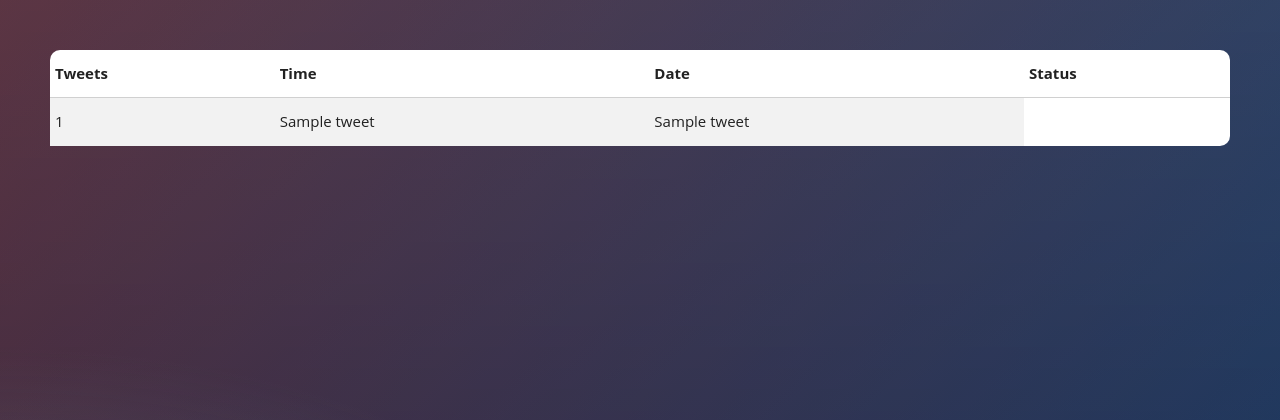
After one commit to TwitrTraffic/Backend, a Flask app: template templates/showRouteStatus.html in a window 1280 px wide. The commit adds this page. Shown: the top 420 px of the page. Run offline with Flask 2, Linux system fonts and the light colour scheme; the template is opened without the code that fills it: most values are stand-ins (such as "Sample title", 1, 10 or a date in 2020); some libraries are stand-ins or nearby versions.

Commit message:
Added traffic status for traffic in route all time

```diff
--- a/classifier.py
+++ b/classifier.py
@@ -1 +1,40 @@
 from flask import jsonify,abort,g,flash
+from textblob.classifiers import NaiveBayesClassifier
+
+train = [
+		('Slow Moving traffic', 'neg'),
+		('Peak hour traffic', 'neg'),
+		('On going protest', 'neg'),
+		('Slow traffic', 'neg'),
+		('bus breakdown', 'neg'),
+		('expect traffic holdup', 'neg'),
+		('more rush', 'neg'),
+		('Traffic is restored', 'pos'),
+		('traffic cleared', 'pos'),
+		('Vehicles not allowed', 'neu'),
+		(' Routes to avoid', 'neu'),
+		('Traffic at', 'neu')
+	]
+
+
+cl = NaiveBayesClassifier(train)
+
+def classify(tweet):
+	print cl.classify(tweet)
+	return cl.classify(tweet)
+
+def getTweetsWithStatus(final):
+	finalWithStatus = []
+	for tweet in final:
+		inst = []
+		inst.append(tweet[0])
+		inst.append(tweet[1])
+		inst.append(tweet[2])
+		if classify(tweet[0])=="neg":
+			inst.append("Negative")
+		elif classify(tweet[0])=="pos":
+			inst.append("Positive")
+		elif classify(tweet[0])=="neu":
+			inst.append("Caution")
+		finalWithStatus.append(inst)
+	return finalWithStatus
--- a/helpers.py
+++ b/helpers.py
@@ -1,9 +1,7 @@
-import tweepy
+import tweepy,requests,sqlite3
 import json,pprint,re
 from flask import jsonify,abort,g,flash
-import sqlite3
 from contextlib import closing
-import requests
 from urllib2 import urlopen
 from keys import GoogleApiKey,twitter_consumer_key,twitter_consumer_secret,twitter_access_token,twitter_access_token_secret
 
--- a/main.py
+++ b/main.py
@@ -1,8 +1,8 @@
+import datetime,sqlite3
 from flask import Flask,flash,render_template,redirect,url_for,jsonify,make_response,request,abort,g,flash
 from helpers import *
-import datetime
-import sqlite3
 from contextlib import closing
+from classifier import getTweetsWithStatus
 
 
 app = Flask(__name__)
@@ -83,6 +83,19 @@ def trafficNow():
     final = getTrafficTweetsForRoute(locations,date,time)
 
     return render_template("showRouteTweets.html",tweets=final)
+
+@app.route("/trafficStatusNow", methods = ['POST'])
+def trafficStatusNow():
+    if request.method == 'POST':
+        source = [str(request.form['srcLat']),str(request.form['srcLng']),str(request.form['src'])]
+        destination = [str(request.form['destLat']),str(request.form['destLng']),str(request.form['dest'])]
+
+    #index '0'->lat ; '1'->long
+    locations = getCheckpointLocations(source,destination)
+    final = getTrafficTweetsForRouteAllTime(locations)
+    final_with_status = getTweetsWithStatus(final)
+
+    return render_template("showRouteStatus.html",tweets=final_with_status)
 
 
 @app.route("/alltweets", methods = ['POST'])
@@ -209,6 +222,49 @@ def TrafficAllTime():
     trafficTweets = getTrafficTweetsForRouteAllTime(locations)
 
     return jsonify({"Under":"development","source":source[2],"destination":destination[2],"tweets":trafficTweets}), 201
+
+#----------------------------------------------------------------------------------------------------------------------------------
+
+
+#Required Json: {
+#               "src":"mvit",
+#               "srclat":"40.81381340000001",
+#               "srclong":"-74.06693179999999",
+#               "dest":"hebbal",
+#               "destlat":"40.8145647",
+#               "destlong":"-74.06878929999999"
+#               }
+
+
+#Sample API HIT: curl -i -H "Content-Type: application/json" -X POST -d '{"src":"mvit","srclat":"40.81381340000001","srclong":"-74.06693179999999","dest":"hebbal","destlat":"40.8145647","destlong":"-74.06878929999999"}' http://localhost:5000/api/route/status/traffic/alltime
+@app.route("/api/route/status/traffic/alltime", methods = ['POST'])
+def TrafficStatusAllTime():
+    if not request.json:
+        abort(400)
+    if "src" not in request.json:
+        abort(400)
+    if "dest" not in request.json:
+        abort(400)
+    if "srclat" not in request.json:
+        abort(400)
+    if "srclong" not in request.json:
+        abort(400)
+    if "destlat" not in request.json:
+        abort(400)
+    if "destlong" not in request.json:
+        abort(400)
+
+    #index '0'->lat ; '1'->long
+    source = [request.json['srclat'],request.json['srclong'],request.json['src']]
+    destination = [request.json['destlat'],request.json['destlong'],request.json['dest']]
+
+    locations = getCheckpointLocations(source,destination)
+    trafficTweets = getTrafficTweetsForRouteAllTime(locations)
+    trafficTweetsWithStatus = getTweetsWithStatus(trafficTweets)
+
+    return jsonify({"Under":"development","source":source[2],"destination":destination[2],"tweets":trafficTweetsWithStatus}), 201
+
+
 #----------------------------------------------------------------------------------------------------------------------------------
 
 
--- /dev/null
+++ b/templates/showRouteStatus.html
@@ -0,0 +1,25 @@
+{% extends "showTable.html" %}
+
+{% block thead %}
+	<th data-field="tweet">Tweets</th>
+	<th data-field="time">Time</th>
+	<th data-field="date">Date</th>
+	<th data-field="status">Status</th>
+{% endblock %}
+
+{% block tbody %}
+	{% for tweet in tweets %}
+		<tr>
+			<td >{{ tweet[0] }}</td>
+			<td>{{ tweet[1] }}</td>
+			<td>{{ tweet[2] }}</td>
+			{% if tweet[3] == "Negative" %}
+			<td  style="color: red;">{{ tweet[3] }}</td>
+			{% elif tweet[3] == "Caution" %}
+			<td  style="color: blue;">{{ tweet[3] }}</td>
+			{% elif tweet[3] == "Positive" %}
+			<td  style="color: green;">{{ tweet[3] }}</td>
+			{% endif%}
+		</tr>
+	{% endfor %}
+{% endblock %}
--- /dev/null
+++ b/templates/showTable.html
@@ -0,0 +1,32 @@
+{% extends "base.html" %}
+
+{% block style %}
+
+div{
+background: white;
+position: center absolute;
+margin: 50px;
+-moz-border-radius: 10px;
+border-radius: 10px 10px 10px 10px; /* standards-compliant: (IE) */
+}
+
+
+{% endblock %}
+
+
+
+{% block mainBody %}
+<div>
+	<table class="striped">
+		<thead>
+			<tr>
+				{% block thead %} {% endblock %}
+			</tr>
+		</thead>
+
+		<tbody>
+		{% block tbody %} {% endblock %}
+		</tbody>
+	</table>
+</div>
+{% endblock %}
```
Also changed, not shown: templates/home.html (+5 -3 lines), templates/showRouteTweets.html (+4 -27 lines).
